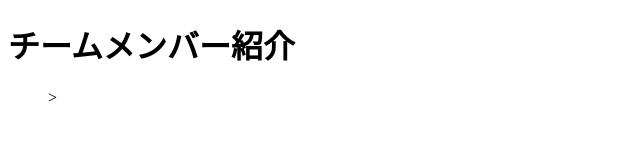
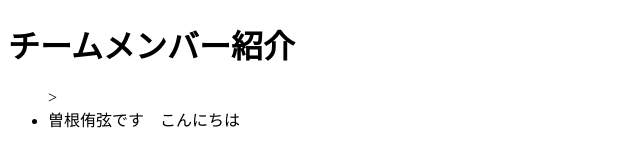
Before and after one commit to 2401127-yuuki/yuuuuu, a plain HTML site: page index.html in a window 1280 px wide. Shown: the whole page, without its empty margins (0-640 px from the left). Drawn offline with Linux system fonts and the light colour scheme.

Commit message:
Update index.html

```diff
--- a/index.html
+++ b/index.html
@@ -9,6 +9,7 @@
     <h1>チームメンバー紹介</h1>
     <ul>
         <!--メンバー紹介-->>
+        <li>曽根侑弦です　こんにちは</li>
     </ul>
 </body>
 </html>
```
